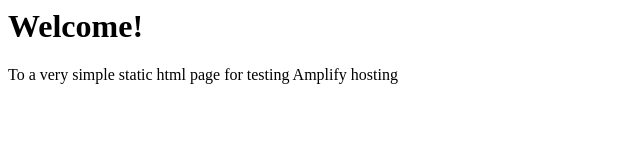
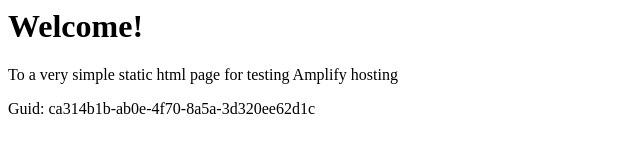
Before and after one commit to aws-aemilia-kix/Github-PR-Commit-Integration-Test-DoNotTouch-v1-preprod-ap-northeast-3, a website: page src/index.html in a window 1280 px wide. Shown: the whole page, without its empty margins (0-640 px from the left). Drawn offline with Linux system fonts and the light colour scheme.

Commit message:
commit from integ tests

```diff
--- a/src/index.html
+++ b/src/index.html
@@ -1,3 +1,5 @@
+
+
 <html lang="en">
 
 <head>
@@ -10,6 +12,6 @@
 <body>
     <h1>Welcome!</h1>
     <p>To a very simple static html page for testing Amplify hosting</p>
-</body>
+    <p>Guid: ca314b1b-ab0e-4f70-8a5a-3d320ee62d1c</p></body>
 
 </html>
```
